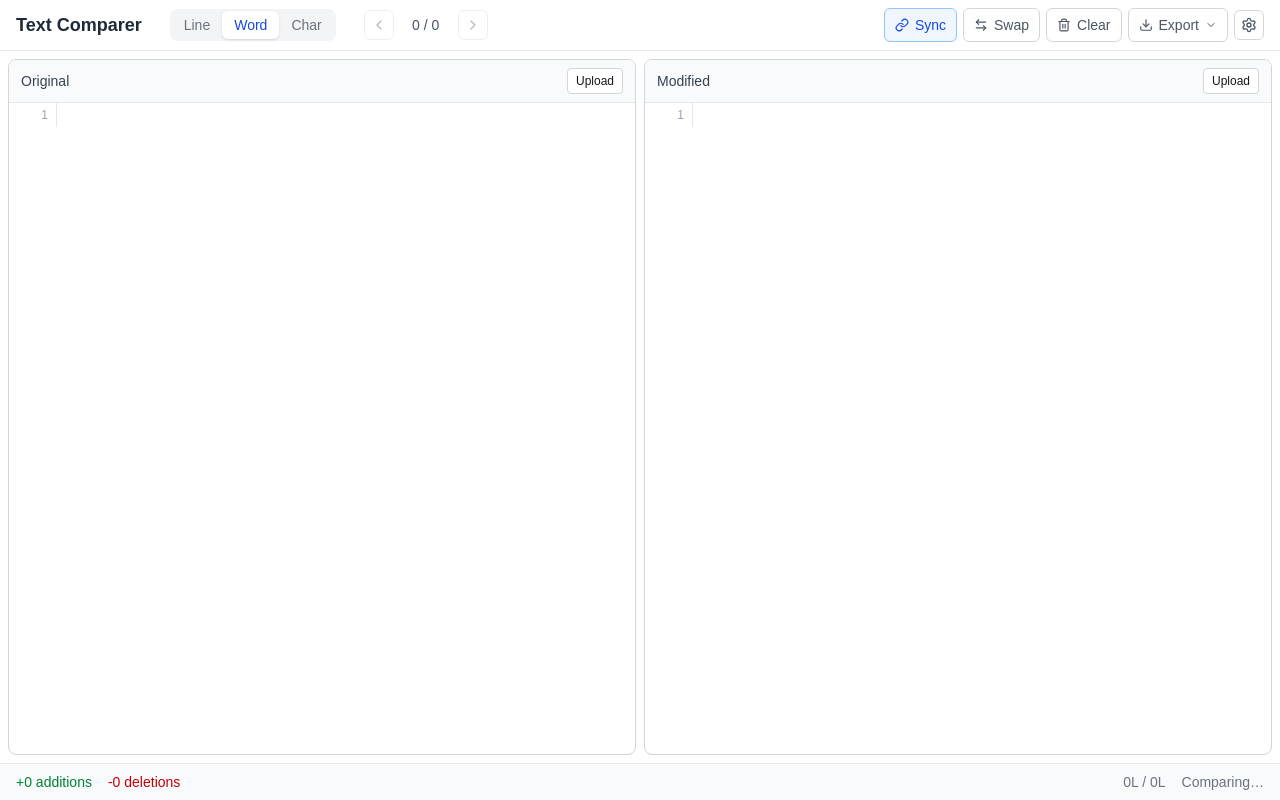
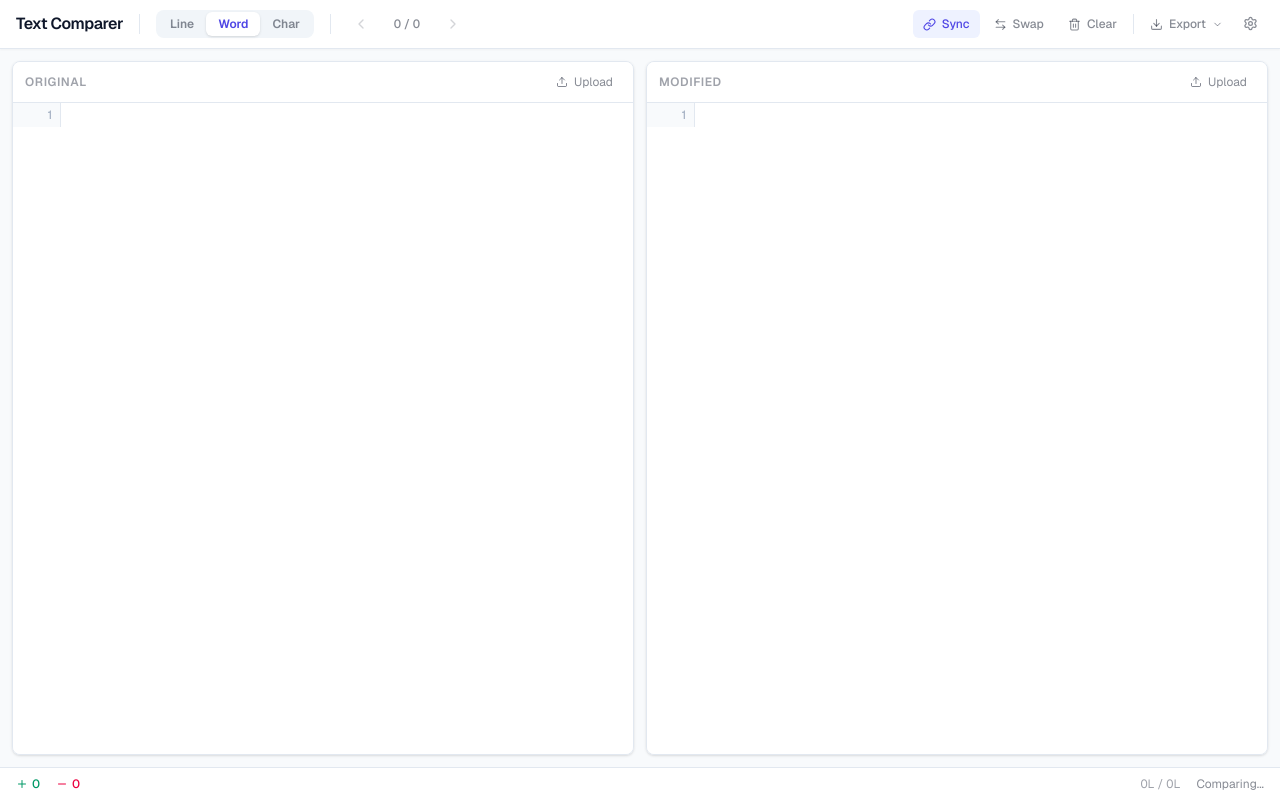
Before and after one commit to yangwenz/projects, a Next.js app in the folder text-compare/: page / in a window 1280 px wide. Built offline with nearby package versions, Linux system fonts and the light colour scheme.

Commit message:
First commit

```diff
--- a/text-compare/src/app/globals.css
+++ b/text-compare/src/app/globals.css
@@ -1,24 +1,85 @@
 @import "tailwindcss";
 
 :root {
-  --background: #ffffff;
-  --foreground: #171717;
+  --background: #f8fafc;
+  --foreground: #0f172a;
+  --surface: #ffffff;
+  --surface-raised: #ffffff;
+  --border: #e2e8f0;
+  --border-subtle: #f1f5f9;
+  --ring: #6366f1;
+  --accent: #4f46e5;
+  --accent-light: #eef2ff;
+  --gutter-bg: #f8fafc;
+  --gutter-text: #94a3b8;
+  --gutter-border: #e2e8f0;
+  --diff-added-bg: rgba(16, 185, 129, 0.08);
+  --diff-added-segment: rgba(16, 185, 129, 0.22);
+  --diff-removed-bg: rgba(244, 63, 94, 0.08);
+  --diff-removed-segment: rgba(244, 63, 94, 0.22);
+  --diff-current-ring: #818cf8;
+}
+
+@media (prefers-color-scheme: dark) {
+  :root {
+    --background: #0f172a;
+    --foreground: #e2e8f0;
+    --surface: #1e293b;
+    --surface-raised: #334155;
+    --border: #334155;
+    --border-subtle: #1e293b;
+    --ring: #818cf8;
+    --accent: #818cf8;
+    --accent-light: rgba(99, 102, 241, 0.15);
+    --gutter-bg: rgba(15, 23, 42, 0.5);
+    --gutter-text: #64748b;
+    --gutter-border: #334155;
+    --diff-added-bg: rgba(16, 185, 129, 0.12);
+    --diff-added-segment: rgba(16, 185, 129, 0.28);
+    --diff-removed-bg: rgba(244, 63, 94, 0.12);
+    --diff-removed-segment: rgba(244, 63, 94, 0.28);
+    --diff-current-ring: #818cf8;
+  }
 }
 
 @theme inline {
   --color-background: var(--background);
   --color-foreground: var(--foreground);
+  --color-surface: var(--surface);
+  --color-surface-raised: var(--surface-raised);
+  --color-border-default: var(--border);
+  --color-border-subtle: var(--border-subtle);
+  --color-ring-default: var(--ring);
+  --color-accent: var(--accent);
+  --color-accent-light: var(--accent-light);
+  --color-gutter-bg: var(--gutter-bg);
+  --color-gutter-text: var(--gutter-text);
+  --color-gutter-border: var(--gutter-border);
+  --color-diff-added-bg: var(--diff-added-bg);
+  --color-diff-added-segment: var(--diff-added-segment);
+  --color-diff-removed-bg: var(--diff-removed-bg);
+  --color-diff-removed-segment: var(--diff-removed-segment);
+  --color-diff-current-ring: var(--diff-current-ring);
   --font-sans: var(--font-geist-sans);
   --font-mono: var(--font-geist-mono);
+}
+
+html {
+  color-scheme: light dark;
 }
 
 body {
   background: var(--background);
   color: var(--foreground);
-  font-family: Arial, Helvetica, sans-serif;
+  font-family: var(--font-geist-sans), system-ui, -apple-system, sans-serif;
 }
 
 html,
 body {
   height: 100%;
 }
+
+* {
+  scrollbar-width: thin;
+  scrollbar-color: var(--border) transparent;
+}
--- a/text-compare/src/app/layout.tsx
+++ b/text-compare/src/app/layout.tsx
@@ -27,7 +27,9 @@
       lang="en"
       className={`${geistSans.variable} ${geistMono.variable} h-full antialiased`}
     >
-      <body className="min-h-full flex flex-col">{children}</body>
+      <body className="min-h-full flex flex-col bg-background text-foreground">
+        {children}
+      </body>
     </html>
   );
 }
--- a/text-compare/src/components/CompareView.tsx
+++ b/text-compare/src/components/CompareView.tsx
@@ -157,7 +157,7 @@
     <div className="flex flex-col h-full">
       <Toolbar onSwap={handleSwap} onClear={handleClear} />
       <WarningBanner />
-      <div className="flex flex-1 gap-2 p-2 min-h-0 overflow-hidden">
+      <div className="flex flex-1 gap-3 p-3 min-h-0 overflow-hidden">
         <EditorPanel
           side="left"
           label={leftLabel}
@@ -168,7 +168,7 @@
           chunks={chunks}
           currentChangeIndex={currentChangeIndex}
           showWhitespace={settings.showWhitespace}
-          placeholder="Paste original text here…"
+          placeholder="Paste original text here..."
           scrollRef={leftScrollRef}
           onScroll={handleLeftScroll}
         />
@@ -182,7 +182,7 @@
           chunks={chunks}
           currentChangeIndex={currentChangeIndex}
           showWhitespace={settings.showWhitespace}
-          placeholder="Paste modified text here…"
+          placeholder="Paste modified text here..."
           scrollRef={rightScrollRef}
           onScroll={handleRightScroll}
         />
--- a/text-compare/src/components/DiffLine.tsx
+++ b/text-compare/src/components/DiffLine.tsx
@@ -24,11 +24,11 @@
 
   return (
     <div
-      className={`flex min-h-[1.5rem] ${lineBg} ${isCurrentChange ? "ring-2 ring-blue-400" : ""}`}
+      className={`flex min-h-[1.5rem] ${lineBg} ${isCurrentChange ? "ring-2 ring-inset ring-diff-current-ring" : ""}`}
     >
       <span
         ref={gutterRef}
-        className="w-12 shrink-0 text-right pr-2 text-xs text-gray-400 select-none border-r border-gray-200 leading-6"
+        className="w-12 shrink-0 text-right pr-2 text-xs text-gutter-text select-none border-r border-gutter-border bg-gutter-bg leading-6"
       >
         {lineNumber}
       </span>
@@ -47,8 +47,8 @@
   const allSameType = segments.length >= 1 && segments.every((s) => s.type === segments[0].type);
   if (allSameType) {
     const type = segments[0].type;
-    if (type === "added" && side === "right") return "bg-green-50";
-    if (type === "removed" && side === "left") return "bg-red-50";
+    if (type === "added" && side === "right") return "bg-diff-added-bg";
+    if (type === "removed" && side === "left") return "bg-diff-removed-bg";
   }
   return "";
 }
@@ -58,14 +58,14 @@
     case "equal":
       return "";
     case "added":
-      return side === "right" ? "bg-green-200" : "";
+      return side === "right" ? "bg-diff-added-segment rounded-sm" : "";
     case "removed":
-      return side === "left" ? "bg-red-200" : "";
+      return side === "left" ? "bg-diff-removed-segment rounded-sm" : "";
     default:
       return "";
   }
 }
 
 function renderWhitespace(value: string): string {
-  return value.replace(/ /g, "·").replace(/\t/g, "→").replace(/\n/g, "¶\n");
+  return value.replace(/ /g, "\u00b7").replace(/\t/g, "\u2192").replace(/\n/g, "\u00b6\n");
 }
--- a/text-compare/src/components/EditorPanel.tsx
+++ b/text-compare/src/components/EditorPanel.tsx
@@ -3,6 +3,7 @@
 import { useCallback, useRef, useState, useEffect } from "react";
 import DiffLine from "./DiffLine";
 import { validateFile, readFileAsText } from "@/lib/file-upload";
+import { Upload } from "lucide-react";
 import type { DiffChunk, DiffSegment } from "@/types/diff";
 
 interface EditorPanelProps {
@@ -111,22 +112,29 @@
 
   return (
     <div
-      className={`flex-1 flex flex-col border rounded-lg overflow-hidden ${isDragging ? "ring-2 ring-blue-400 bg-blue-50" : "border-gray-300"}`}
+      className={`flex-1 flex flex-col rounded-lg overflow-hidden border transition-shadow ${
+        isDragging
+          ? "ring-2 ring-accent border-accent/40 shadow-lg"
+          : "border-border-default shadow-sm"
+      }`}
       onDrop={handleDrop}
       onDragOver={handleDragOver}
       onDragLeave={handleDragLeave}
     >
-      <div className="flex items-center gap-2 px-3 py-2 bg-gray-50 border-b border-gray-200">
-        <span className="text-sm font-medium text-gray-700">
+      <div className="flex items-center gap-2 px-3 py-2 bg-surface border-b border-border-default">
+        <span className="text-xs font-semibold uppercase tracking-wider text-foreground/40">
           {label}
         </span>
         {filename && (
-          <span className="text-xs text-gray-500 truncate">{filename}</span>
+          <span className="text-xs text-foreground/50 truncate font-mono">
+            {filename}
+          </span>
         )}
         <button
           onClick={() => fileInputRef.current?.click()}
-          className="ml-auto text-xs px-2 py-1 bg-white border border-gray-300 rounded hover:bg-gray-50"
+          className="ml-auto inline-flex items-center gap-1.5 text-xs px-2 py-1 rounded-md text-foreground/50 hover:bg-border-subtle hover:text-foreground/70 transition-colors"
         >
+          <Upload size={12} />
           Upload
         </button>
         <input
@@ -141,18 +149,17 @@
         />
       </div>
       {uploadError && (
-        <div className="px-3 py-1 bg-red-50 text-red-700 text-xs">
+        <div className="px-3 py-1.5 bg-diff-removed-bg text-red-600 dark:text-red-400 text-xs font-medium">
           {uploadError}
         </div>
       )}
-      <div className="relative flex-1 min-h-0">
+      <div className="relative flex-1 min-h-0 bg-surface">
         <div
           ref={scrollRef}
           onScroll={handleScrollEvent}
           className="absolute inset-0 overflow-auto"
         >
           <div className="relative">
-            {/* Highlight overlay with line numbers */}
             <div aria-hidden="true">
               {renderedLines.map((line, idx) => {
                 const chunkIdx = chunks.findIndex((c) => {
@@ -179,16 +186,14 @@
                 );
               })}
             </div>
-            {/* Textarea aligned precisely over the text content area */}
             <textarea
-
               value={text}
               onChange={(e) => {
                 setText(e.target.value);
                 setFilename(null);
               }}
               placeholder={placeholder}
-              className="absolute top-0 bottom-0 resize-none font-mono text-sm leading-6 pl-2 py-0 m-0 bg-transparent text-transparent caret-black z-10 outline-none border-none whitespace-pre-wrap break-all"
+              className="absolute top-0 bottom-0 resize-none font-mono text-sm leading-6 pl-2 py-0 m-0 bg-transparent text-transparent caret-foreground z-10 outline-none border-none whitespace-pre-wrap break-all"
               style={{
                 left: `${gutterWidth}px`,
                 width: `calc(100% - ${gutterWidth}px)`,
--- a/text-compare/src/components/ExportMenu.tsx
+++ b/text-compare/src/components/ExportMenu.tsx
@@ -59,40 +59,40 @@
     <div className="relative" ref={menuRef}>
       <button
         onClick={() => setOpen(!open)}
-        className="inline-flex items-center gap-1.5 px-2.5 py-1.5 text-sm font-medium rounded-md border border-gray-300 text-gray-600 hover:bg-gray-100 active:bg-gray-200 transition-colors"
+        className="inline-flex items-center gap-1.5 px-2.5 py-1.5 text-xs font-medium rounded-md text-foreground/50 hover:bg-border-subtle hover:text-foreground/70 active:bg-border-default transition-colors"
       >
-        <Download size={14} />
+        <Download size={13} />
         Export
-        <ChevronDown size={12} />
+        <ChevronDown size={11} />
       </button>
       {open && (
-        <div className="absolute right-0 top-full mt-1 w-52 bg-white border border-gray-200 rounded-lg shadow-lg z-50 py-1">
+        <div className="absolute right-0 top-full mt-1.5 w-52 bg-surface border border-border-default rounded-xl shadow-lg z-50 py-1 overflow-hidden">
           <button
             onClick={handleCopyClipboard}
-            className="w-full flex items-center gap-2.5 px-3 py-2 text-sm text-gray-700 hover:bg-gray-100 active:bg-gray-200 transition-colors"
+            className="w-full flex items-center gap-2.5 px-3 py-2 text-sm text-foreground/80 hover:bg-border-subtle active:bg-border-default transition-colors"
           >
-            <ClipboardCopy size={14} className="text-gray-400" />
+            <ClipboardCopy size={14} className="text-foreground/35" />
             Copy to clipboard
           </button>
           <button
             onClick={handleDownloadDiff}
-            className="w-full flex items-center gap-2.5 px-3 py-2 text-sm text-gray-700 hover:bg-gray-100 active:bg-gray-200 transition-colors"
+            className="w-full flex items-center gap-2.5 px-3 py-2 text-sm text-foreground/80 hover:bg-border-subtle active:bg-border-default transition-colors"
           >
-            <FileCode size={14} className="text-gray-400" />
+            <FileCode size={14} className="text-foreground/35" />
             Download as .diff
           </button>
           <button
             onClick={handleDownloadTxt}
-            className="w-full flex items-center gap-2.5 px-3 py-2 text-sm text-gray-700 hover:bg-gray-100 active:bg-gray-200 transition-colors"
+            className="w-full flex items-center gap-2.5 px-3 py-2 text-sm text-foreground/80 hover:bg-border-subtle active:bg-border-default transition-colors"
           >
-            <FileText size={14} className="text-gray-400" />
+            <FileText size={14} className="text-foreground/35" />
             Download as .txt
           </button>
           <button
             onClick={handleDownloadHtml}
-            className="w-full flex items-center gap-2.5 px-3 py-2 text-sm text-gray-700 hover:bg-gray-100 active:bg-gray-200 transition-colors"
+            className="w-full flex items-center gap-2.5 px-3 py-2 text-sm text-foreground/80 hover:bg-border-subtle active:bg-border-default transition-colors"
           >
-            <Globe size={14} className="text-gray-400" />
+            <Globe size={14} className="text-foreground/35" />
             Download as .html
           </button>
         </div>
--- a/text-compare/src/components/SettingsPopover.tsx
+++ b/text-compare/src/components/SettingsPopover.tsx
@@ -30,51 +30,51 @@
     <div className="relative" ref={popoverRef}>
       <button
         onClick={() => setOpen(!open)}
-        className="p-1.5 rounded-md border border-gray-300 text-gray-600 hover:bg-gray-100 active:bg-gray-200 transition-colors"
+        className="p-1.5 rounded-md text-foreground/50 hover:bg-border-subtle hover:text-foreground/70 active:bg-border-default transition-colors"
         title="Settings"
       >
-        <Settings size={16} />
+        <Settings size={15} />
       </button>
       {open && (
-        <div className="absolute right-0 top-full mt-1 w-56 bg-white border border-gray-200 rounded-md shadow-lg z-50 p-3">
-          <h3 className="text-sm font-semibold text-gray-700 mb-2">
+        <div className="absolute right-0 top-full mt-1.5 w-56 bg-surface border border-border-default rounded-xl shadow-lg z-50 p-3 space-y-0.5">
+          <h3 className="text-xs font-semibold uppercase tracking-wider text-foreground/40 mb-2">
             Settings
           </h3>
-          <label className="flex items-center gap-2 text-sm py-1 cursor-pointer">
+          <label className="flex items-center gap-2.5 text-sm text-foreground/80 py-1.5 px-1 rounded-md cursor-pointer hover:bg-border-subtle transition-colors">
             <input
               type="checkbox"
               checked={settings.ignoreCase}
               onChange={() => toggle("ignoreCase")}
-              className="rounded"
+              className="rounded accent-accent"
             />
             Ignore case
           </label>
-          <label className="flex items-center gap-2 text-sm py-1 cursor-pointer">
+          <label className="flex items-center gap-2.5 text-sm text-foreground/80 py-1.5 px-1 rounded-md cursor-pointer hover:bg-border-subtle transition-colors">
             <input
               type="checkbox"
               checked={settings.ignoreWhitespace}
               onChange={() => toggle("ignoreWhitespace")}
-              className="rounded"
+              className="rounded accent-accent"
             />
             Ignore whitespace
           </label>
-          <label className="flex items-center gap-2 text-sm py-1 cursor-pointer">
+          <label className="flex items-center gap-2.5 text-sm text-foreground/80 py-1.5 px-1 rounded-md cursor-pointer hover:bg-border-subtle transition-colors">
             <input
               type="checkbox"
               checked={settings.ignoreEmptyLines}
               onChange={() => toggle("ignoreEmptyLines")}
-              className="rounded"
+              className="rounded accent-accent"
             />
             Ignore empty lines
           </label>
-          <label className="flex items-center gap-2 text-sm py-1 cursor-pointer">
+          <label className="flex items-center gap-2.5 text-sm text-foreground/80 py-1.5 px-1 rounded-md cursor-pointer hover:bg-border-subtle transition-colors">
             <input
               type="checkbox"
               checked={settings.showWhitespace}
               onChange={() => toggle("showWhitespace")}
-              className="rounded"
+              className="rounded accent-accent"
             />
-            Show whitespace characters
+            Show whitespace
           </label>
         </div>
       )}
--- a/text-compare/src/components/StatsBar.tsx
+++ b/text-compare/src/components/StatsBar.tsx
@@ -1,6 +1,7 @@
 "use client";
 
 import { useDiff } from "@/context/DiffContext";
+import { Plus, Minus } from "lucide-react";
 
 export default function StatsBar() {
   const { stats, totalChanges, leftText, rightText, isComputing } =
@@ -11,7 +12,7 @@
 
   let statusMessage: string;
   if (isComputing) {
-    statusMessage = "Comparing…";
+    statusMessage = "Comparing...";
   } else if (!leftText && !rightText) {
     statusMessage = "Enter text to compare";
   } else if (totalChanges === 0) {
@@ -21,13 +22,19 @@
   }
 
   return (
-    <div className="flex items-center gap-4 px-4 py-2 bg-gray-50 border-t border-gray-200 text-sm text-gray-600">
-      <span className="text-green-700">+{stats.additions} additions</span>
-      <span className="text-red-700">-{stats.deletions} deletions</span>
-      <span className="ml-auto text-gray-500">
+    <div className="flex items-center gap-4 px-4 py-2 bg-surface border-t border-border-default text-xs">
+      <span className="inline-flex items-center gap-1 text-emerald-600 dark:text-emerald-400 font-medium">
+        <Plus size={12} />
+        {stats.additions}
+      </span>
+      <span className="inline-flex items-center gap-1 text-rose-600 dark:text-rose-400 font-medium">
+        <Minus size={12} />
+        {stats.deletions}
+      </span>
+      <span className="ml-auto text-foreground/40 tabular-nums">
         {leftLines}L / {rightLines}L
       </span>
-      <span className="text-gray-500">{statusMessage}</span>
+      <span className="text-foreground/50">{statusMessage}</span>
     </div>
   );
 }
--- a/text-compare/src/components/Toolbar.tsx
+++ b/text-compare/src/components/Toolbar.tsx
@@ -37,19 +37,22 @@
   } = useDiff();
 
   return (
-    <div className="flex flex-wrap items-center gap-3 px-4 py-2 bg-white border-b border-gray-200">
-      <span className="text-lg font-semibold text-gray-800">Text Comparer</span>
+    <div className="flex flex-wrap items-center gap-3 px-4 py-2.5 bg-surface border-b border-border-default shadow-[0_1px_2px_rgba(0,0,0,0.04)]">
+      <span className="text-base font-semibold tracking-tight text-foreground">
+        Text Comparer
+      </span>
 
-      {/* Segmented control for diff mode */}
-      <div className="flex bg-gray-100 rounded-lg p-0.5 ml-4">
+      <div className="h-5 w-px bg-border-default mx-1" />
+
+      <div className="flex bg-border-subtle rounded-lg p-0.5">
         {MODES.map((m) => (
           <button
             key={m.value}
             onClick={() => setMode(m.value)}
-            className={`px-3 py-1 text-sm font-medium rounded-md transition-all ${
+            className={`px-3 py-1 text-xs font-semibold rounded-md transition-all ${
               mode === m.value
-                ? "bg-white text-blue-700 shadow-sm"
-                : "text-gray-500 hover:text-gray-700"
+                ? "bg-surface text-accent shadow-sm"
+                : "text-foreground/50 hover:text-foreground/70"
             }`}
           >
             {m.label}
@@ -57,17 +60,18 @@
         ))}
       </div>
 
-      {/* Navigation */}
-      <div className="flex items-center gap-1 ml-4">
+      <div className="h-5 w-px bg-border-default mx-1" />
+
+      <div className="flex items-center gap-1">
         <button
           onClick={goToPrev}
           disabled={totalChanges === 0}
-          className="p-1.5 rounded-md border border-gray-300 text-gray-600 hover:bg-gray-100 active:bg-gray-200 disabled:opacity-40 disabled:pointer-events-none transition-colors"
+          className="p-1.5 rounded-md text-foreground/60 hover:bg-border-subtle hover:text-foreground active:bg-border-default disabled:opacity-30 disabled:pointer-events-none transition-colors"
           title="Previous change"
         >
           <ChevronLeft size={16} />
         </button>
-        <span className="text-sm text-gray-600 min-w-[3.5rem] text-center tabular-nums">
+        <span className="text-xs font-medium text-foreground/50 min-w-[3.5rem] text-center tabular-nums">
           {totalChanges > 0
             ? `${currentChangeIndex + 1} / ${totalChanges}`
             : "0 / 0"}
@@ -75,43 +79,45 @@
         <button
           onClick={goToNext}
           disabled={totalChanges === 0}
-          className="p-1.5 rounded-md border border-gray-300 text-gray-600 hover:bg-gray-100 active:bg-gray-200 disabled:opacity-40 disabled:pointer-events-none transition-colors"
+          className="p-1.5 rounded-md text-foreground/60 hover:bg-border-subtle hover:text-foreground active:bg-border-default disabled:opacity-30 disabled:pointer-events-none transition-colors"
           title="Next change"
         >
           <ChevronRight size={16} />
         </button>
       </div>
 
-      {/* Actions */}
-      <div className="flex items-center gap-1.5 ml-auto">
+      <div className="flex items-center gap-1 ml-auto">
         <button
           onClick={() => setSyncScroll(!syncScroll)}
-          className={`inline-flex items-center gap-1.5 px-2.5 py-1.5 text-sm font-medium rounded-md border transition-colors ${
+          className={`inline-flex items-center gap-1.5 px-2.5 py-1.5 text-xs font-medium rounded-md transition-colors ${
             syncScroll
-              ? "border-blue-300 bg-blue-50 text-blue-700 hover:bg-blue-100 active:bg-blue-150"
-              : "border-gray-300 text-gray-600 hover:bg-gray-100 active:bg-gray-200"
+              ? "bg-accent-light text-accent"
+              : "text-foreground/50 hover:bg-border-subtle hover:text-foreground/70"
           }`}
           title="Toggle scroll sync"
         >
-          {syncScroll ? <Link size={14} /> : <Unlink size={14} />}
+          {syncScroll ? <Link size={13} /> : <Unlink size={13} />}
           Sync
         </button>
         <button
           onClick={onSwap}
-          className="inline-flex items-center gap-1.5 px-2.5 py-1.5 text-sm font-medium rounded-md border border-gray-300 text-gray-600 hover:bg-gray-100 active:bg-gray-200 transition-colors"
+          className="inline-flex items-center gap-1.5 px-2.5 py-1.5 text-xs font-medium rounded-md text-foreground/50 hover:bg-border-subtle hover:text-foreground/70 active:bg-border-default transition-colors"
           title="Swap panels"
         >
-          <ArrowLeftRight size={14} />
+          <ArrowLeftRight size={13} />
           Swap
         </button>
         <button
           onClick={onClear}
-          className="inline-flex items-center gap-1.5 px-2.5 py-1.5 text-sm font-medium rounded-md border border-gray-300 text-gray-600 hover:bg-gray-100 active:bg-gray-200 transition-colors"
+          className="inline-flex items-center gap-1.5 px-2.5 py-1.5 text-xs font-medium rounded-md text-foreground/50 hover:bg-border-subtle hover:text-foreground/70 active:bg-border-default transition-colors"
           title="Clear both panels"
         >
-          <Trash2 size={14} />
+          <Trash2 size={13} />
           Clear
         </button>
+
+        <div className="h-5 w-px bg-border-default mx-0.5" />
+
         <ExportMenu />
         <SettingsPopover />
       </div>
--- a/text-compare/src/components/UndoToast.tsx
+++ b/text-compare/src/components/UndoToast.tsx
@@ -1,6 +1,7 @@
 "use client";
 
 import { useEffect } from "react";
+import { Undo2 } from "lucide-react";
 
 interface UndoToastProps {
   visible: boolean;
@@ -18,12 +19,13 @@
   if (!visible) return null;
 
   return (
-    <div className="fixed bottom-4 right-4 bg-gray-800 text-white px-4 py-3 rounded-lg shadow-lg flex items-center gap-3 z-50">
+    <div className="fixed bottom-4 right-4 bg-surface-raised border border-border-default text-foreground px-4 py-3 rounded-xl shadow-lg flex items-center gap-3 z-50">
       <span className="text-sm">Content cleared</span>
       <button
         onClick={onUndo}
-        className="text-sm font-medium text-blue-300 hover:text-blue-200"
+        className="inline-flex items-center gap-1.5 text-sm font-medium text-accent hover:text-accent/80 transition-colors"
       >
+        <Undo2 size={14} />
         Undo
       </button>
     </div>
```
Also changed, not shown: text-compare/src/components/WarningBanner.tsx (+5 -4 lines).
